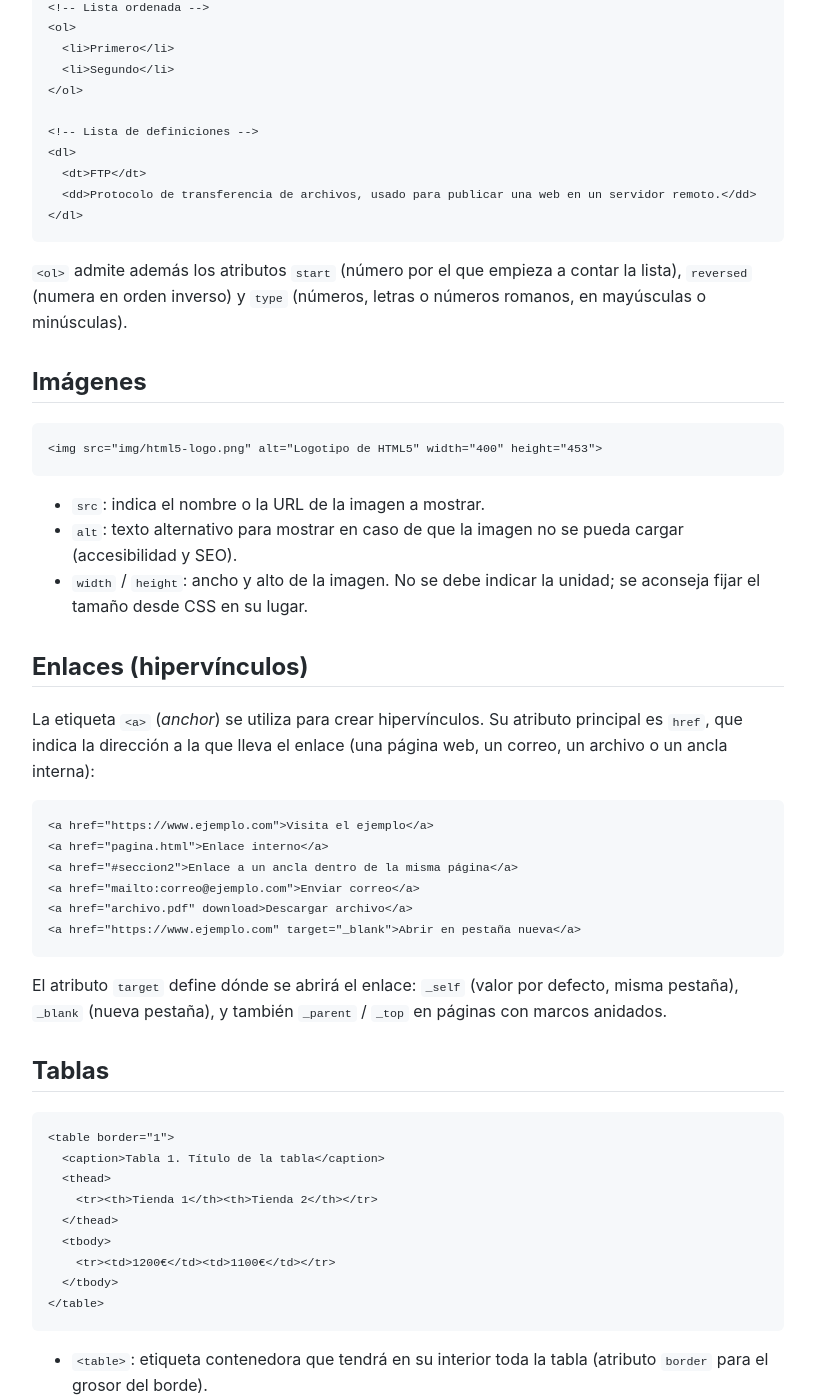
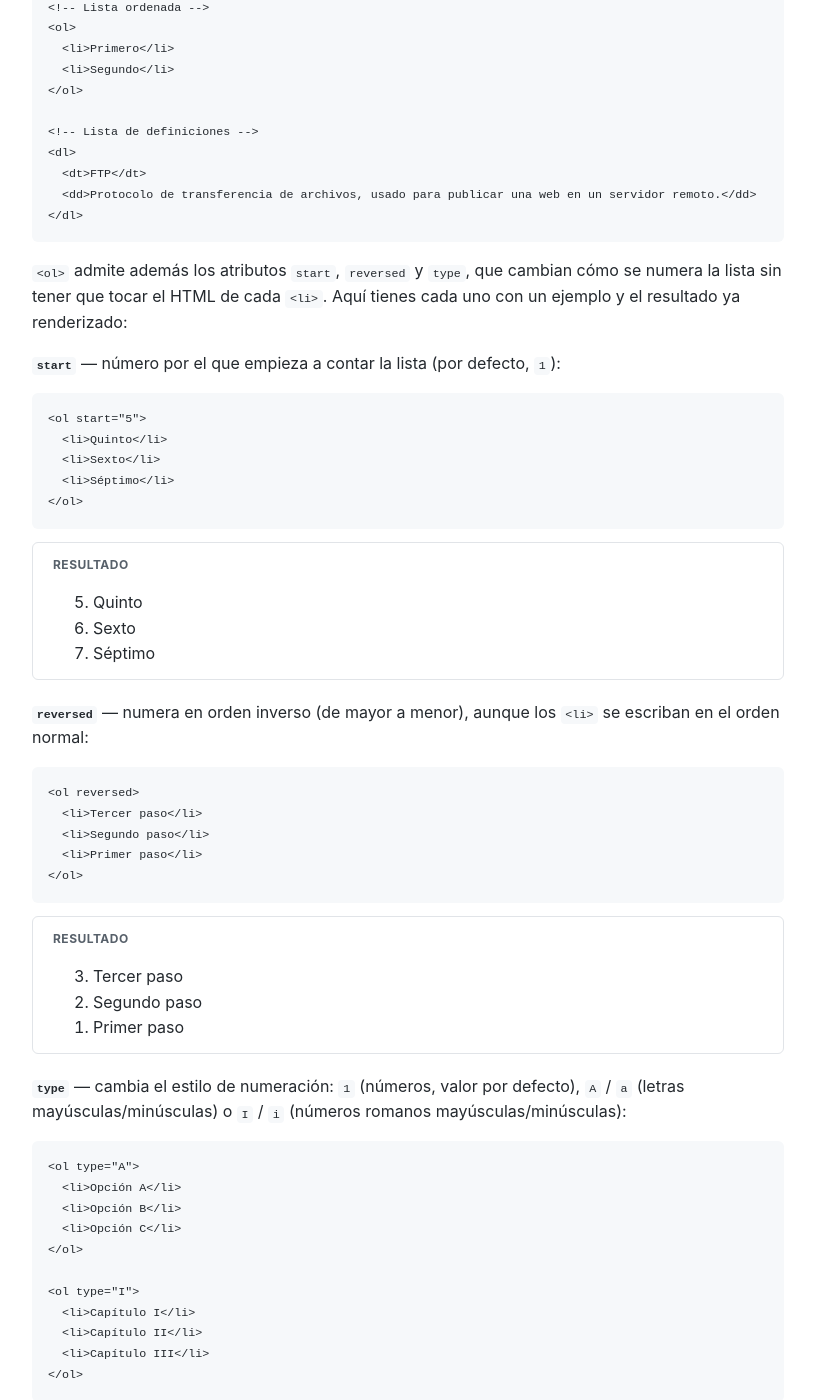
Before and after one commit to carloshercal/tic2, a Jekyll site: the page built from docs/ut1-html-css-js/html.md, in a window 1280 px wide and 1400 px high, scrolled down 6338 px. Shown: the whole window, without its empty margins (232-1047 px from the left). Built offline with Jekyll 4.4.1, drawn with Linux system fonts in a browser that asks for light colours; some of the changed text lies outside the part shown.

Commit message:
Se añaden ejemplos de listas en HTML

````diff
--- a/docs/assets/css/style.css
+++ b/docs/assets/css/style.css
@@ -133,3 +133,28 @@ th, td {
 th {
   background: var(--color-fondo-code);
 }
+
+/* Caja "Resultado" para mostrar, justo debajo de un bloque de código,
+   cómo se ve ese HTML ya renderizado por el navegador (ver ut1/html.md). */
+.resultado {
+  border: 1px solid var(--color-borde);
+  border-radius: 6px;
+  padding: 0.75rem 1.25rem;
+  margin: 0.75rem 0 1.25rem;
+  background: var(--color-fondo);
+}
+
+.resultado::before {
+  content: "Resultado";
+  display: block;
+  font-size: 0.75rem;
+  font-weight: 700;
+  text-transform: uppercase;
+  letter-spacing: 0.04em;
+  color: var(--color-texto-suave);
+  margin-bottom: 0.5rem;
+}
+
+.resultado > *:last-child {
+  margin-bottom: 0;
+}
--- a/docs/ut1-html-css-js/html.md
+++ b/docs/ut1-html-css-js/html.md
@@ -192,7 +192,74 @@ Además de las etiquetas para fragmentos de texto, existen etiquetas para agrupa
 </dl>
 ```
 
-`<ol>` admite además los atributos `start` (número por el que empieza a contar la lista), `reversed` (numera en orden inverso) y `type` (números, letras o números romanos, en mayúsculas o minúsculas).
+`<ol>` admite además los atributos `start`, `reversed` y `type`, que cambian cómo se numera la lista sin tener que tocar el HTML de cada `<li>`. Aquí tienes cada uno con un ejemplo y el resultado ya renderizado:
+
+**`start`** — número por el que empieza a contar la lista (por defecto, `1`):
+
+```html
+<ol start="5">
+  <li>Quinto</li>
+  <li>Sexto</li>
+  <li>Séptimo</li>
+</ol>
+```
+
+<div class="resultado" markdown="0">
+<ol start="5">
+  <li>Quinto</li>
+  <li>Sexto</li>
+  <li>Séptimo</li>
+</ol>
+</div>
+
+**`reversed`** — numera en orden inverso (de mayor a menor), aunque los `<li>` se escriban en el orden normal:
+
+```html
+<ol reversed>
+  <li>Tercer paso</li>
+  <li>Segundo paso</li>
+  <li>Primer paso</li>
+</ol>
+```
+
+<div class="resultado" markdown="0">
+<ol reversed>
+  <li>Tercer paso</li>
+  <li>Segundo paso</li>
+  <li>Primer paso</li>
+</ol>
+</div>
+
+**`type`** — cambia el estilo de numeración: `1` (números, valor por defecto), `A` / `a` (letras mayúsculas/minúsculas) o `I` / `i` (números romanos mayúsculas/minúsculas):
+
+```html
+<ol type="A">
+  <li>Opción A</li>
+  <li>Opción B</li>
+  <li>Opción C</li>
+</ol>
+
+<ol type="I">
+  <li>Capítulo I</li>
+  <li>Capítulo II</li>
+  <li>Capítulo III</li>
+</ol>
+```
+
+<div class="resultado" markdown="0">
+<ol type="A">
+  <li>Opción A</li>
+  <li>Opción B</li>
+  <li>Opción C</li>
+</ol>
+<ol type="I">
+  <li>Capítulo I</li>
+  <li>Capítulo II</li>
+  <li>Capítulo III</li>
+</ol>
+</div>
+
+> Los tres atributos se pueden combinar en la misma lista, por ejemplo `<ol start="10" reversed type="i">`.
 
 ## Imágenes
 
````
